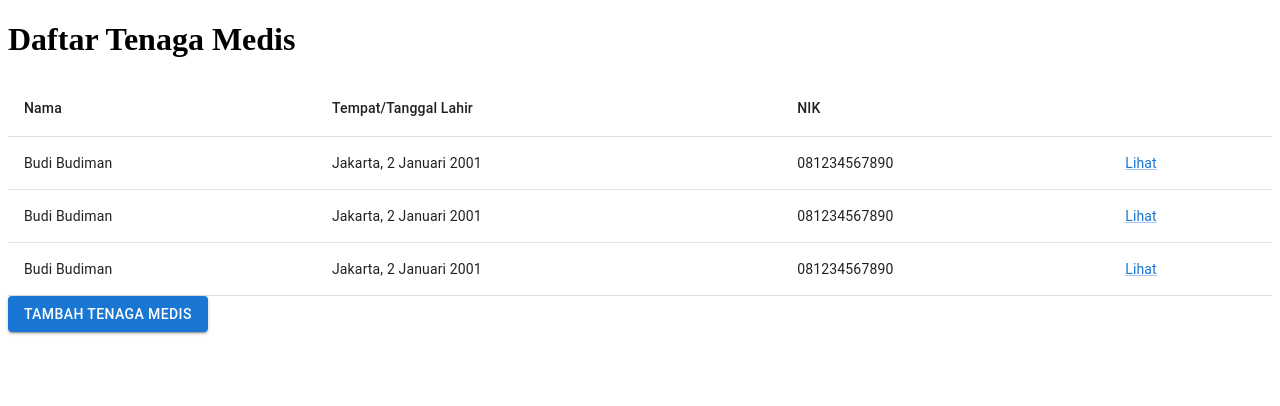
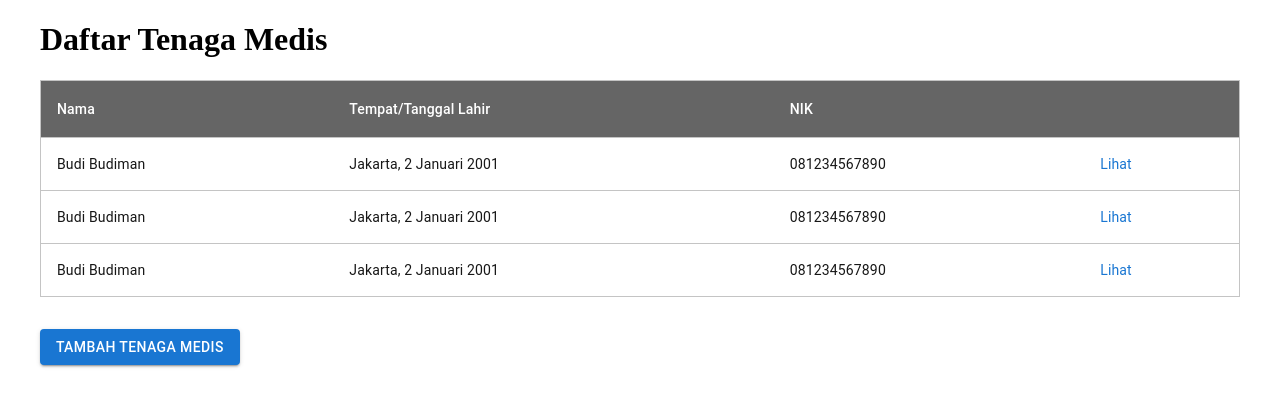
Before and after one commit to dnswd/jiva, a Next.js app: page /tenaga-medis in a window 1280 px wide. Shown: the top 406 px of the page. Built offline with nearby package versions, Linux system fonts and the light colour scheme.

Commit message:
green: add styles to tenaga medis table

```diff
--- a/components/pages/tenaga-medis/DashboardTenagaMedisPage.js
+++ b/components/pages/tenaga-medis/DashboardTenagaMedisPage.js
@@ -1,10 +1,10 @@
-import Head from 'next/head'
 import Button from '@mui/material/Button';
 import TenagaMedisTable from 'components/pages/tenaga-medis/TenagaMedisTable'
+import styles from '@styles/Home.module.css'
 
 function DashboardTenagaMedisPage() {
   return (
-    <main>
+    <main className={styles.container}>
       <h1>Daftar Tenaga Medis</h1>
 
       <TenagaMedisTable />
--- a/components/pages/tenaga-medis/TenagaMedisTable.js
+++ b/components/pages/tenaga-medis/TenagaMedisTable.js
@@ -5,13 +5,14 @@ import TableContainer from '@mui/material/TableContainer';
 import TableHead from '@mui/material/TableHead';
 import TableRow from '@mui/material/TableRow';
 import Link from '@mui/material/Link';
+import styles from '@styles/Table.module.css'
 
 function TenagaMedisTable() {
   return (
-    <TableContainer>
+    <TableContainer className={styles.container}>
       <Table>
         <TableHead>
-          <TableRow>
+          <TableRow className={styles.header}>
             <TableCell>Nama</TableCell>
             <TableCell>Tempat/Tanggal Lahir</TableCell>
             <TableCell>NIK</TableCell>
@@ -20,25 +21,25 @@ function TenagaMedisTable() {
         </TableHead>
 
         <TableBody>
-          <TableRow>
+          <TableRow className={styles.row}>
             <TableCell>Budi Budiman</TableCell>
             <TableCell>Jakarta, 2 Januari 2001</TableCell>
             <TableCell>081234567890</TableCell>
-            <TableCell><Link href="#">Lihat</Link></TableCell>
+            <TableCell><Link href="#" underline="none" className={styles.link}>Lihat</Link></TableCell>
           </TableRow>
 
-          <TableRow>
+          <TableRow className={styles.row}>
             <TableCell>Budi Budiman</TableCell>
             <TableCell>Jakarta, 2 Januari 2001</TableCell>
             <TableCell>081234567890</TableCell>
-            <TableCell><Link href="#">Lihat</Link></TableCell>
+            <TableCell><Link href="#" underline="none" className={styles.link}>Lihat</Link></TableCell>
           </TableRow>
 
-          <TableRow>
+          <TableRow className={styles.row}>
             <TableCell>Budi Budiman</TableCell>
             <TableCell>Jakarta, 2 Januari 2001</TableCell>
             <TableCell>081234567890</TableCell>
-            <TableCell><Link href="#">Lihat</Link></TableCell>
+            <TableCell><Link href="#" underline="none" className={styles.link}>Lihat</Link></TableCell>
           </TableRow>
         </TableBody>
       </Table>
--- /dev/null
+++ b/styles/Table.module.css
@@ -0,0 +1,29 @@
+.container {
+    margin-bottom: 2em;
+}
+
+.header {
+    background-color: #656565;
+    border: 1px solid #C4C4C4;
+}
+
+.header > th {
+    color: #FFFFFF;
+    border-top: 1px solid #C4C4C4;
+    border-bottom: 1px solid #C4C4C4;
+}
+
+.row {
+    background-color: #FFFFFF;
+    border: 1px solid #C4C4C4;
+}
+
+.row > td {
+    color: #171717;
+    border-top: 1px solid #C4C4C4;
+    border-bottom: 1px solid #C4C4C4;
+}
+
+.link {
+    color: #171717;
+}
```
